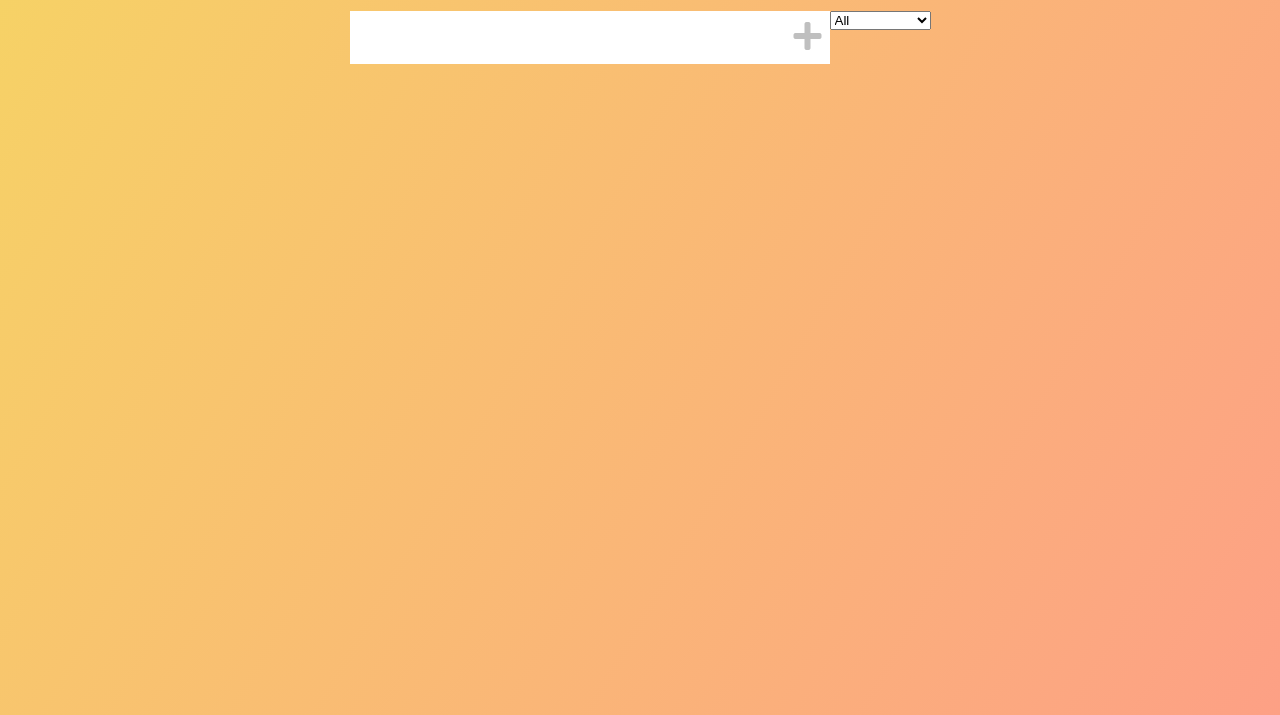
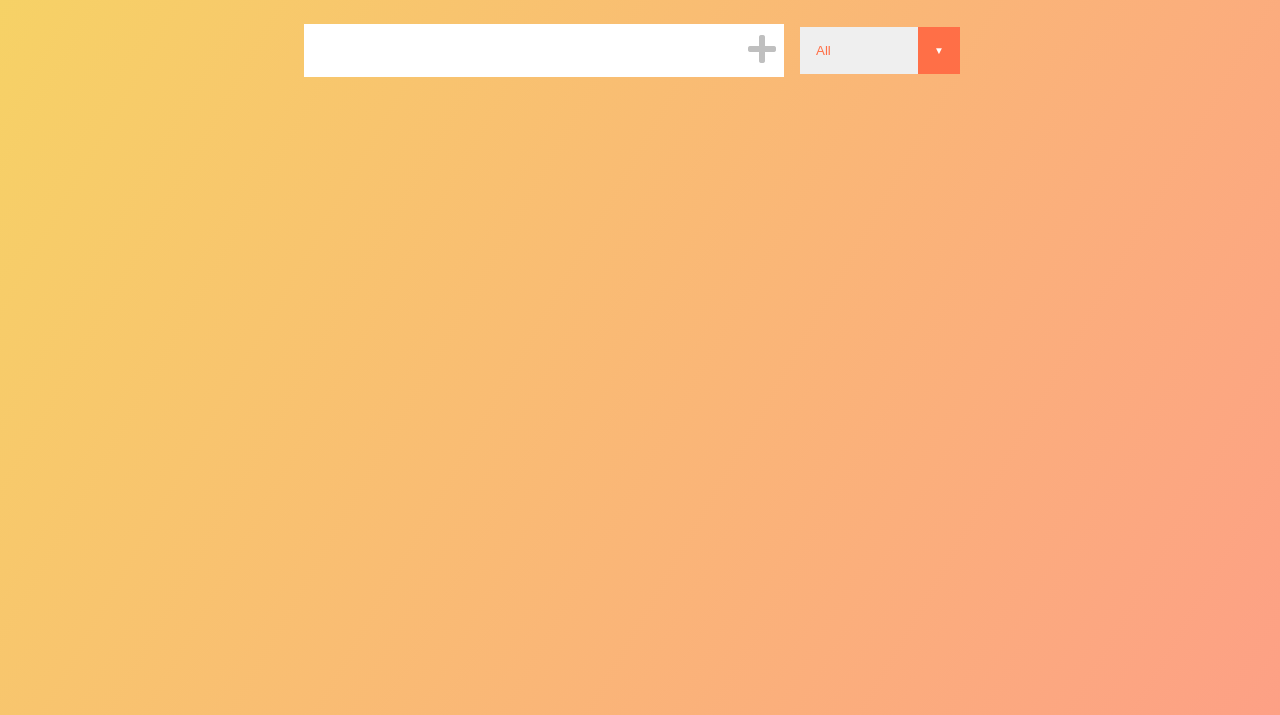
Before and after one commit to maryanamor/todo-lesson, a website built with webpack: page index.html in a window 1280 px wide. Shown: the part 85-800 px from the top of the page. Built offline with nearby package versions, Linux system fonts and the light colour scheme.

Commit message:
12 add styling for select

```diff
--- a/index.html
+++ b/index.html
@@ -28,7 +28,7 @@
                      <span class="todo-helper">Minimum length is 3 characters</span>
                  </div>
                  <div class="todo-select-wrapper">
-                     <select name="todos" class="todo-select">
+                     <select name="todos">
                          <option value="all">All</option>
                          <option value="completed">Completed</option>
                          <option value="uncompleted">Uncompleted</option>
--- a/styles/index.css
+++ b/styles/index.css
@@ -35,6 +35,7 @@ main {
     display: flex;
     justify-content: center;
     flex-direction: row;
+    align-items: center;
 }
 
 header, .todo-input-wrapper {
@@ -134,3 +135,35 @@ header, .todo-input-wrapper {
     transform: translateY(8rem) rotateZ(20deg);
     opacity: 0;
 }
+
+select {
+    -webkit-appearance: none;
+    -moz-appearance: none;
+    appearance: none;
+    outline: none;
+    border: none;
+    color: var(--orange);
+    width: 10rem;
+    cursor: pointer;
+    padding: 1rem;
+}
+
+.todo-select-wrapper {
+    margin: 1rem;
+    position: relative;
+    overflow: hidden;
+}
+.todo-select-wrapper::after {
+    content: "\25BC";
+    position: absolute;
+    background: var(--orange);
+    top: 0;
+    right: 0;
+    padding: 1rem;
+    pointer-events: none;
+}
+
+.todo-select-wrapper:hover::after {
+    background: white;
+    color: var(--orange);
+}
```
